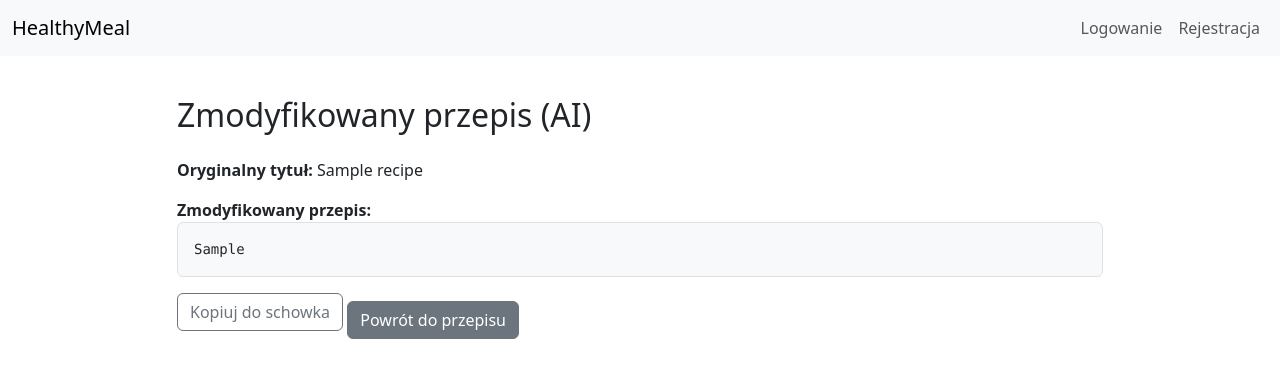
After one commit to wkowalski-ai/HealthyMeal-flask, a Flask app: template app/templates/recipe/ai_result.html in a window 1280 px wide. The commit adds this page. Shown: the top 378 px of the page. Run offline with Flask 3, Linux system fonts and the light colour scheme; the template is opened without the code that fills it: most values are stand-ins (such as "Sample title", 1, 10 or a date in 2020).

Commit message:
Add recipe management with AI modification feature and view templates

```diff
--- /dev/null
+++ b/app/templates/recipe/ai_result.html
@@ -0,0 +1,31 @@
+{% extends 'base.html' %}
+{% block content %}
+<div class="row justify-content-center">
+  <div class="col-md-10">
+    <h2 class="mb-4">Zmodyfikowany przepis (AI)</h2>
+    <div class="mb-3">
+      <strong>Oryginalny tytuł:</strong> {{ recipe.title }}
+    </div>
+    {% if ai_error %}
+      <div class="alert alert-danger">{{ ai_error }}</div>
+    {% elif ai_result %}
+      <div class="mb-3">
+        <strong>Zmodyfikowany przepis:</strong>
+        <pre class="bg-light p-3 border rounded">{{ ai_result }}</pre>
+      </div>
+      <button class="btn btn-outline-secondary mb-3" onclick="copyAIResult()">Kopiuj do schowka</button>
+      <script>
+        function copyAIResult() {
+          const text = document.querySelector('pre').innerText;
+          navigator.clipboard.writeText(text).then(function() {
+            alert('Zmodyfikowany przepis został skopiowany!');
+          });
+        }
+      </script>
+    {% else %}
+      <div class="alert alert-warning">Brak wyniku AI.</div>
+    {% endif %}
+    <a href="{{ url_for('recipe.view_recipe', recipe_id=recipe.id) }}" class="btn btn-secondary">Powrót do przepisu</a>
+  </div>
+</div>
+{% endblock %}
```
Also changed, not shown: app/recipe_routes.py (+14 -0 lines), app/templates/recipe/view_recipe.html (+13 -1 lines).
